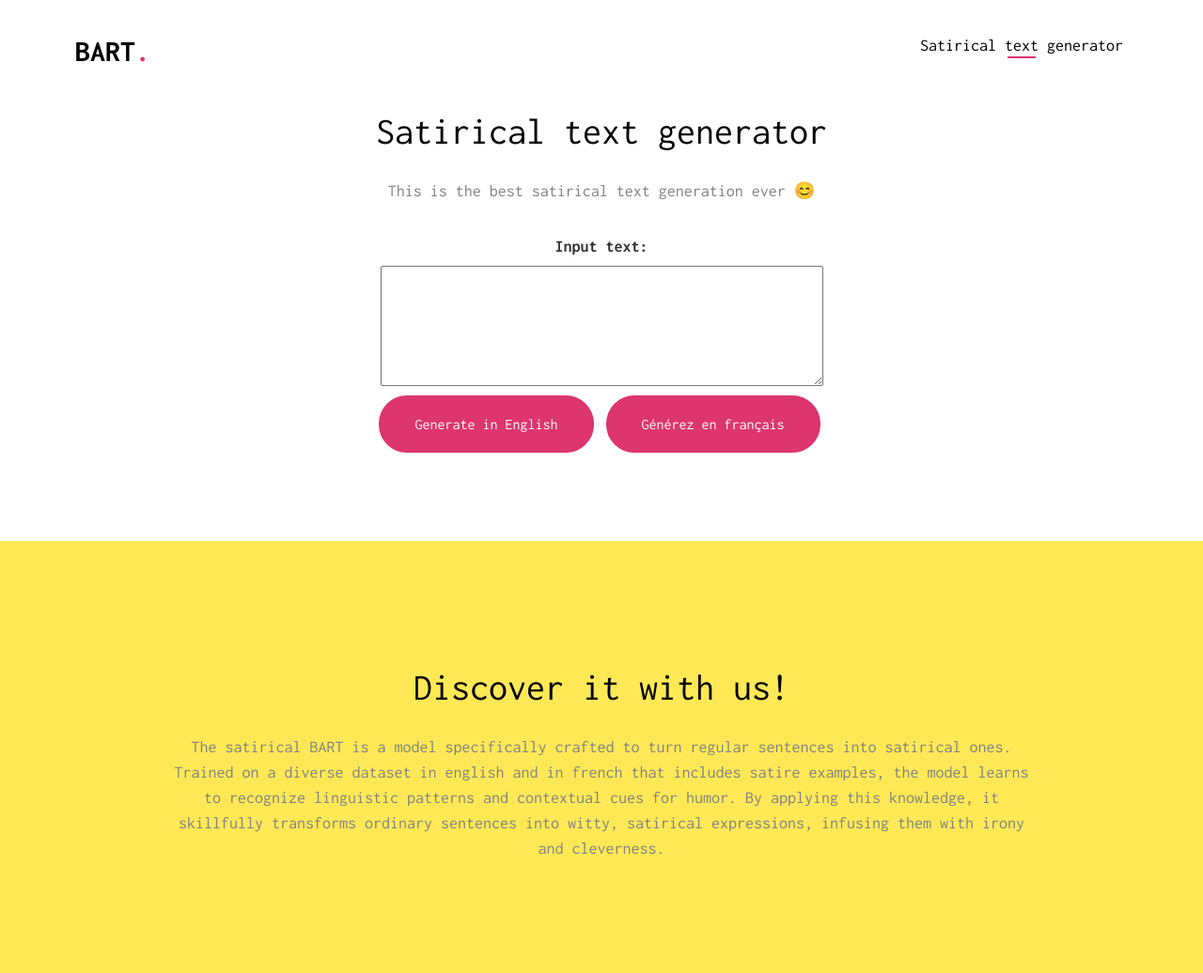
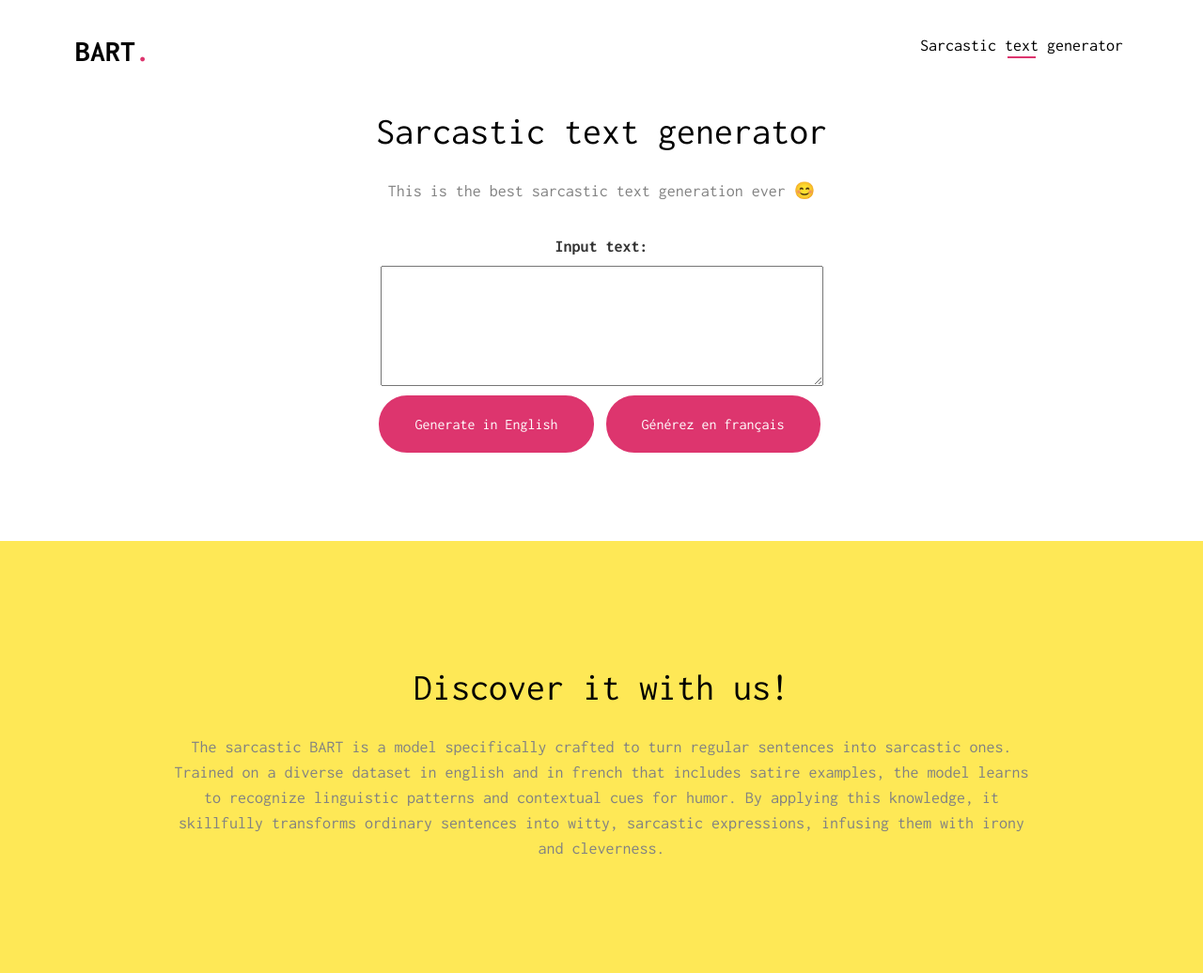
Before and after one commit to AlinaMV/interface_web, a FastAPI app: page / in a window 1280 px wide. Shown: the top 1036 px of the page at 94% size. Run offline with FastAPI, Linux system fonts and the light colour scheme; some libraries are stand-ins or nearby versions.

Commit message:
Update index.html
màj nom 'sarcastic'

```diff
--- a/templates/index.html
+++ b/templates/index.html
@@ -3,7 +3,7 @@
 	<head>
 	<meta charset="utf-8">
 	<meta http-equiv="X-UA-Compatible" content="IE=edge">
-	<title>Satirical BART</title>
+	<title>Sarcastic BART</title>
 	<meta name="viewport" content="width=device-width, initial-scale=1">
 	<meta name="description" content="Free HTML5 Website Template by freehtml5.co" />
 	<meta name="keywords" content="free website templates, free html5, free template, free bootstrap, free website template, html5, css3, mobile first, responsive" />
@@ -71,7 +71,7 @@
 					</div>
 					<div class="col-xs-10 text-right menu-1">
 						<ul>
-							<li  class="active"><a href="#">Satirical text generator</a></li>
+							<li  class="active"><a href="#">Sarcastic text generator</a></li>
 						</ul>
 					</div>
 				</div>
@@ -84,8 +84,8 @@
 		<div class="container">
 			<div class="row animate-box">
 				<div class="col-md-8 col-md-offset-2 text-center fh5co-heading">
-					<h2>Satirical text generator</h2>
-					<p>This is the best satirical text generation ever &#128522;</p>
+					<h2>Sarcastic text generator</h2>
+					<p>This is the best sarcastic text generation ever &#128522;</p>
 					<form action="/generate_text" method="post">
 						<label for="input_text">Input text:</label><br>
 						<textarea id="input_text" name="input_text" rows="4" cols="50"></textarea><br>
@@ -102,7 +102,7 @@
 			<div class="services-padding">
 				<div class="col-md-10 col-md-offset-1 text-center fh5co-heading">
 					<h2>Discover it with us!</h2>
-					<p>The satirical BART is a model specifically crafted to turn regular sentences into satirical ones. Trained on a diverse dataset in english and in french that includes satire examples, the model learns to recognize linguistic patterns and contextual cues for humor. By applying this knowledge, it skillfully transforms ordinary sentences into witty, satirical expressions, infusing them with irony and cleverness.</p>
+					<p>The sarcastic BART is a model specifically crafted to turn regular sentences into sarcastic ones. Trained on a diverse dataset in english and in french that includes satire examples, the model learns to recognize linguistic patterns and contextual cues for humor. By applying this knowledge, it skillfully transforms ordinary sentences into witty, sarcastic expressions, infusing them with irony and cleverness.</p>
 				</div>
 			</div>
 		</div>
@@ -133,7 +133,7 @@
 			<div class="row row-pb-md">
 				<div class="col-md-4 fh5co-widget">
 					<h4>BART</h4>
-					<p>The satirical neural network is a model specifically crafted to turn regular sentences into satirical ones.</p>
+					<p>The sarcastic neural network is a model specifically crafted to turn regular sentences into sarcastic ones.</p>
 				</div>
 
 				<div class="col-md-4 col-md-push-1 fh5co-widget">
```
